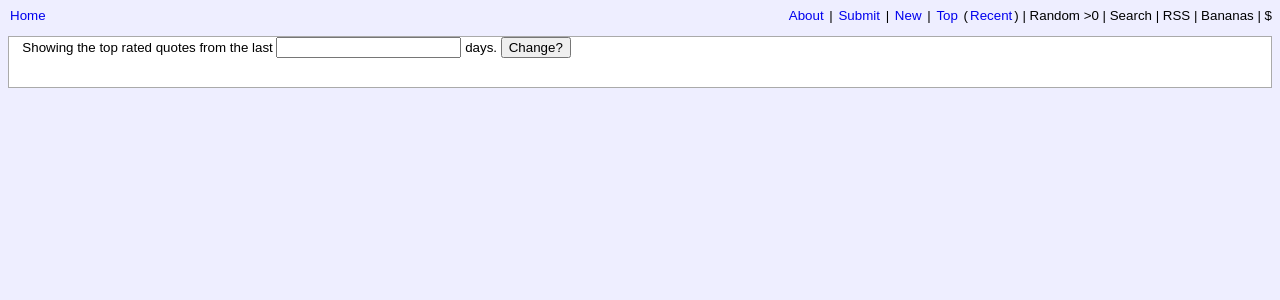
After one commit to relsqui/openqdb, a Flask app: template app/templates/recent.html in a window 1280 px wide. The commit adds this page. Shown: the top 300 px of the page. Run offline with Flask 2, Linux system fonts and the light colour scheme; the template is opened without the code that fills it: values that come from a table or form of the project are taken from there, others are empty.

Commit message:
Implement top recent quotes page.

```diff
--- a/app/forms.py
+++ b/app/forms.py
@@ -1,7 +1,10 @@
 from flask.ext.wtf import Form
-from wtforms import TextAreaField, StringField
+from wtforms import TextAreaField, StringField, IntegerField
 from wtforms.validators import Required
 
 class QuoteSubmission(Form):
     quote = TextAreaField("quote", validators = [Required()])
     submitter = StringField("submitter")
+
+class DateRange(Form):
+    days = IntegerField("days", default = 14)
--- a/app/templates/menu.html
+++ b/app/templates/menu.html
@@ -6,5 +6,6 @@
     <a href="{{ url_for('submit') }}">Submit</a> |
     <a href="{{ url_for('home') }}">New</a> |
     <a href="{{ url_for('top') }}">Top</a>
-    (Recent) | Random >0 | Search | RSS | Bananas | $
+    (<a href="{{ url_for('recent') }}">Recent</a>) |
+    Random >0 | Search | RSS | Bananas | $
 </div>
--- a/app/templates/pagebuttons.html
+++ b/app/templates/pagebuttons.html
@@ -1,4 +1,5 @@
 <p class="pagination">
+    {% if quotes.pages > 1 %}
         {% if quotes.has_prev %}
             <a href="{{ url_for(source) }}">&#8676;</a>
             <a href="{{ url_for(source, page = quotes.prev_num) }}">&larr;</a>
@@ -12,4 +13,5 @@
         {% else %}
             <span class="nopage">&rarr; &#8677;</span>
         {% endif %}
+    {% endif %}
 </p>
--- a/app/templates/quotes.html
+++ b/app/templates/quotes.html
@@ -1,5 +1,7 @@
 {% extends "base.html" %}
 {% block content %}
+    {% block daterange %}
+    {% endblock %}
     {% include "pagebuttons.html" %}
     {% for quote in quotes.items %}
         {% include "onequote.html" %}
--- /dev/null
+++ b/app/templates/recent.html
@@ -0,0 +1,8 @@
+{% extends "quotes.html" %}
+{% block daterange %}
+<form action="" method="post">
+    {{form.hidden_tag()}}
+    Showing the top rated quotes from the last {{form.days(size = 3, value = days)}} days.
+    <input type="submit" value="Change?" />
+</form>
+{% endblock %}
--- a/app/views.py
+++ b/app/views.py
@@ -1,4 +1,5 @@
-from flask import render_template, flash, redirect
+from datetime import datetime, timedelta
+from flask import render_template, flash, redirect, url_for
 from sqlalchemy import desc
 
 from app import app, forms, db
@@ -10,6 +11,9 @@ def render_quotes(query, source, page = 1):
     quotes = query.paginate(page, POSTS_PER_PAGE, False)
     return render_template("quotes.html", source = source, quotes = quotes)
 
+@app.route("/about")
+def about():
+    return render_template("about.html")
 
 @app.route("/newest")
 @app.route("/page/<int:page>")
@@ -22,11 +26,23 @@ def home(page = 1):
 @app.route("/top/page/<int:page>")
 def top(page = 1):
     query = Quotes.query.filter_by(pending = False).order_by(desc(Quotes.bayesian))
+
     return render_quotes(query, "top", page)
 
-@app.route("/about")
-def about():
-    return render_template("about.html")
+@app.route("/recent", methods = ['GET', 'POST'])
+@app.route("/recent/page/<int:page>", methods = ['GET', 'POST'])
+@app.route("/recent/days/<int:days>", methods = ['GET', 'POST'])
+@app.route("/recent/days/<int:days>/page/<int:page>", methods = ['GET', 'POST'])
+def recent(page = None, days = None):
+    form = forms.DateRange()
+    if form.validate_on_submit():
+        return redirect(url_for("recent", days = form.days.data, page = page))
+    if not days:
+        days = form.days.default
+    if not page:
+        page = 1
+    quotes = Quotes.query.filter_by(pending = False).filter(Quotes.date > datetime.now() - timedelta(days)).order_by(desc(Quotes.bayesian)).paginate(page, POSTS_PER_PAGE, False)
+    return render_template("recent.html", form = form, days = days, source = "recent", quotes = quotes);
 
 @app.route("/submit", methods = ['GET', 'POST'])
 def submit():
```
Also changed, not shown: 1 other file. Lines whose indentation alone changed are shown as unchanged.
